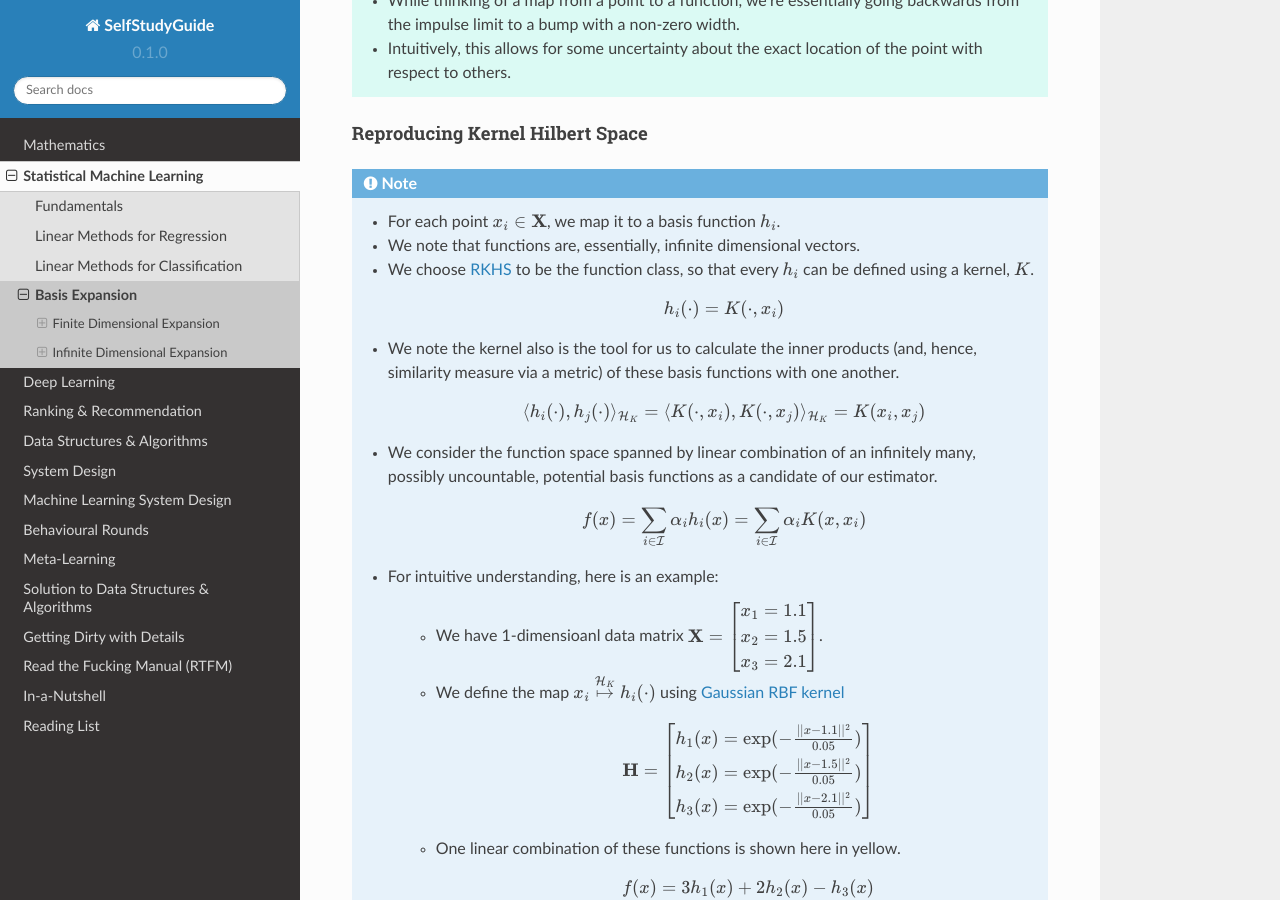
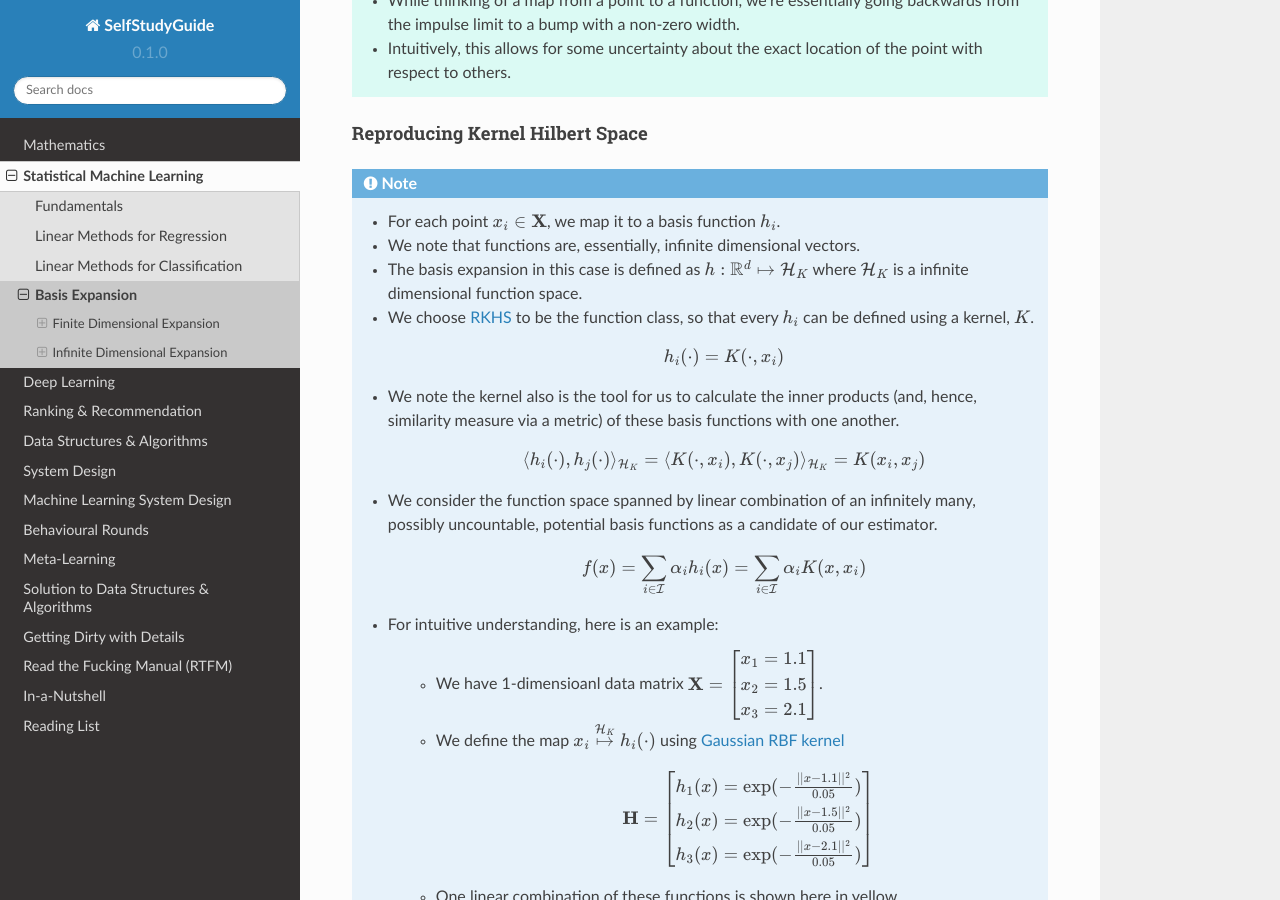
Before and after one commit to uselesstechjunks/leetcode, a Sphinx documentation site: the page built from docs/source/ml/basisexp.rst, in a window 1280 px wide and 900 px high, scrolled down 5821 px. Built offline with Sphinx 7.4.7 and the Read the Docs theme 2.0.0, drawn with Linux system fonts in a browser that asks for light colours; some of the changed text lies outside the part shown.

Commit message:
Update basisexp.rst

```diff
--- a/docs/source/ml/basisexp.rst
+++ b/docs/source/ml/basisexp.rst
@@ -182,6 +182,7 @@ Reproducing Kernel Hilbert Space
 .. note::
 	* For each point :math:`x_i\in\mathbf{X}`, we map it to a basis function :math:`h_i`.
 	* We note that functions are, essentially, infinite dimensional vectors.
+	* The basis expansion in this case is defined as :math:`h:\mathbb{R}^d\mapsto\mathcal{H}_K` where :math:`\mathcal{H}_K` is a infinite dimensional function space.
 	* We choose `RKHS <https://en.wikipedia.org/wiki/Reproducing_kernel_Hilbert_space>`_ to be the function class, so that every :math:`h_i` can be defined using a kernel, :math:`K`.
 
 		.. math:: h_i(\cdot)=K(\cdot,x_i)
```
Also changed, not shown: other parts of docs/source/ml/basisexp.rst (+0 -1 lines).
